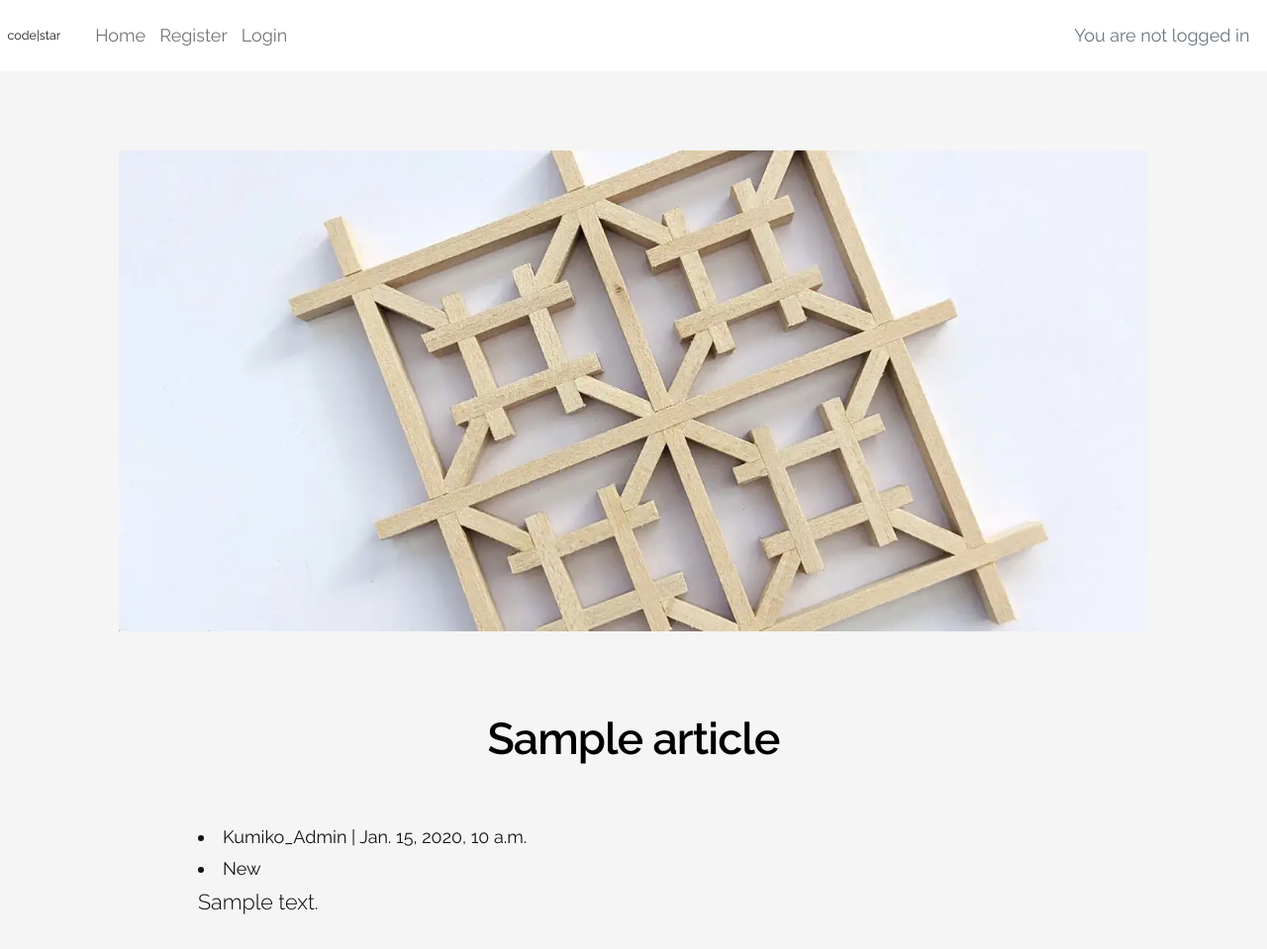
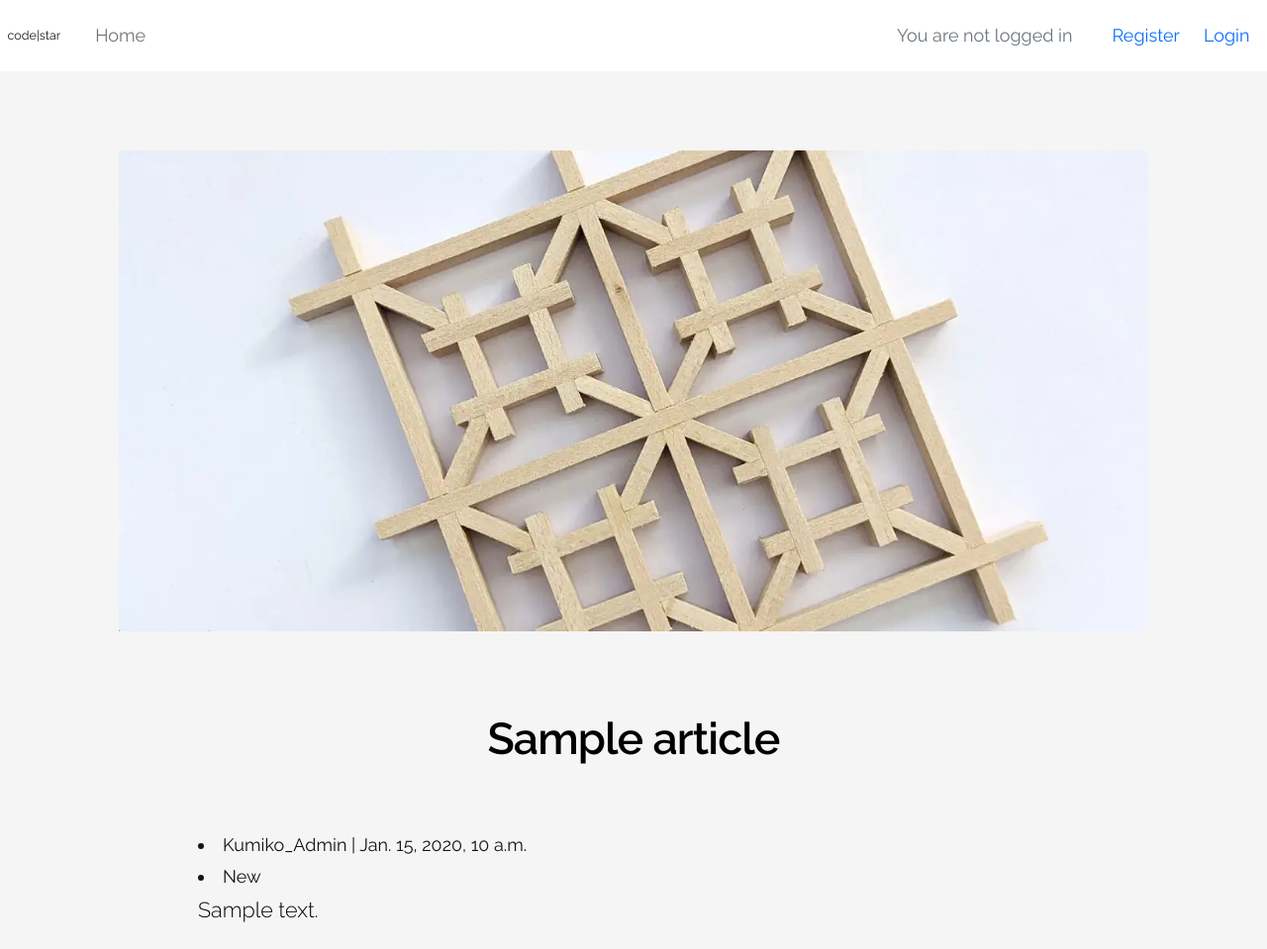
Before and after one commit to Annytomica/kumiko-community-hub, a Django app: a page that uses templates/base.html in a window 1280 px wide. Shown: the top 959 px of the page at 99% size. Run offline with Django 4.2, Linux system fonts and the light colour scheme; data comes from the database, SQL or seed files in the repository; tables that the repository leaves empty hold one stand-in row (values such as "Sample post").

Commit message:
Fix location of navbar login to end

```diff
--- a/article/templates/article/single_article.html
+++ b/article/templates/article/single_article.html
@@ -17,9 +17,9 @@
                         <!-- Article title  -->
                         <h2 class="s-content__title s-content__title--post">{{ article.title }}</h2>
                         <!-- Article author | created date then Article Tag -->
-                        <ul class="s-content__post-meta"></ul>
-                            <li class="date">{{ article.author }} | {{ article.created_on }}</li>
-                            <li class="cat">{{ article.get_tags_display }}</li>
+                        <ul class="nav s-content__post-meta"></ul>
+                            <li class="nav-item date">{{ article.author }} | {{ article.created_on }}</li>
+                            <li class="nav-item cat">{{ article.get_tags_display }}</li>
                         </ul>
                         <!-- Article content | use safe filter -->
                         <p class="lead">
--- a/templates/base.html
+++ b/templates/base.html
@@ -31,6 +31,7 @@
     <!-- Custom CSS -->
     <link rel="stylesheet" href="{% static 'css/style.css' %}">
 
+
 </head>
 
 <body class="d-flex flex-column h-100 main-bg">
@@ -50,6 +51,16 @@
                         <a class="nav-link {% if request.path == home_url %}active{% endif %}" aria-current="page"
                             href="{% url 'home' %}">Home</a>
                     </li>
+
+                </ul>
+                <span class="navbar-text text-muted">
+                    {% if user.is_authenticated %}
+                    <p class="text-end m-3">You are logged in as {{ user }}</p>
+                    {% else %}
+                    <p class="text-end m-3">You are not logged in</p>
+                    {% endif %}
+                </span>
+                <ul class="nav justify-content-end">
                     {% if user.is_authenticated %}
                     <li class="nav-item">
                         <a class="nav-link {% if request.path == logout_url %}active{% endif %}" aria-current="page" href="{% url 'account_logout' %}">Logout</a>
@@ -64,13 +75,6 @@
                     </li>
                     {% endif %}
                 </ul>
-                <span class="navbar-text text-muted">
-                    {% if user.is_authenticated %}
-                    <p class="text-end m-3">You are logged in as {{ user }}</p>
-                    {% else %}
-                    <p class="text-end m-3">You are not logged in</p>
-                    {% endif %}
-                </span>
             </div>
         </div>
     </nav>
```
